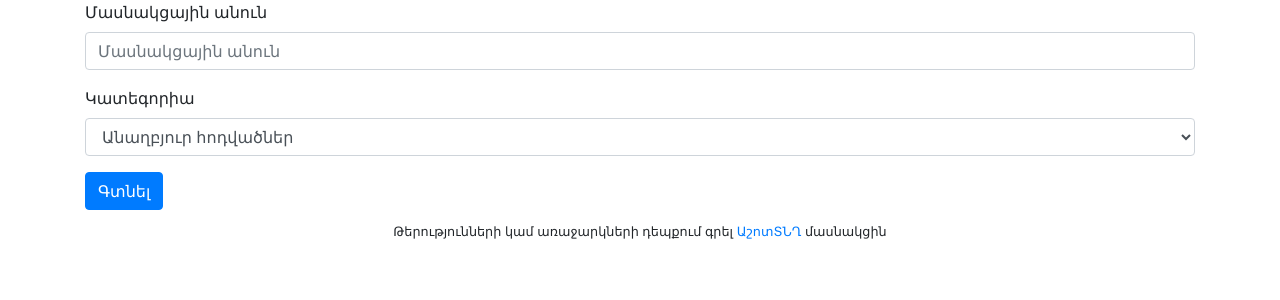
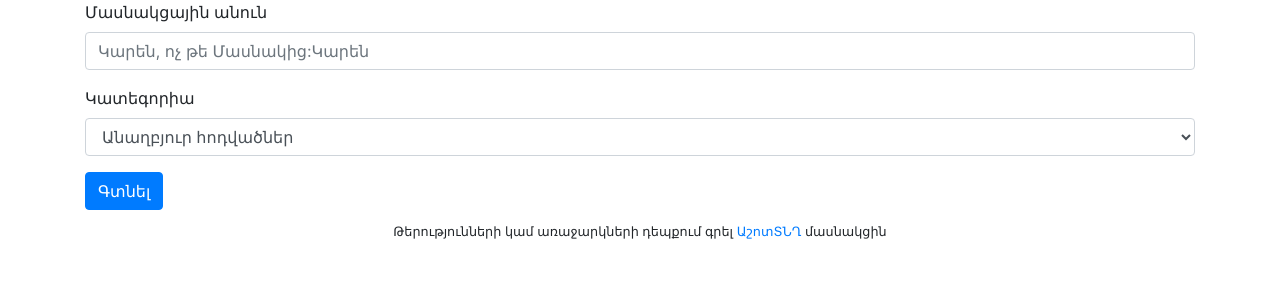
Before and after one commit to ashotjanibekyan/ashottools, a Flask app: page /mea_culpa in a window 1280 px wide. Shown: the top 300 px of the page. Run offline with Flask 2, Linux system fonts and the light colour scheme; some libraries are stand-ins or nearby versions.

Commit message:
օրինակ

```diff
--- a/templates/mea_culpa.html
+++ b/templates/mea_culpa.html
@@ -21,7 +21,7 @@
             <input autocomplete="off" type="text" class="form-control" id="username" list="usernames"
                    value="{{ username }}"
                    name="name"
-                   placeholder="Մասնակցային անուն" required>
+                   placeholder="Կարեն, ոչ թե Մասնակից:Կարեն" required>
             <datalist id="usernames"></datalist>
         </div>
         <div class="form-group">
```
